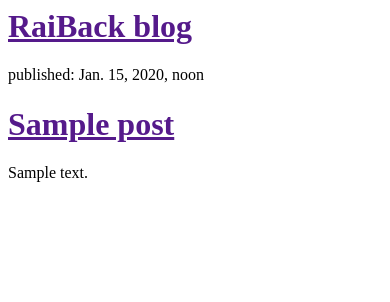
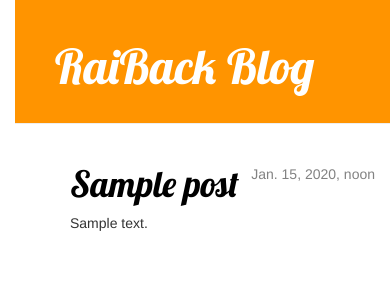
Before and after one commit to RaiBack21/my-first-blog, a Django app: page / in a window 390 px wide. Shown: the top 302 px of the page. Run offline with Django 4.2, Linux system fonts and the light colour scheme; tables that the repository leaves empty hold one stand-in row (values such as "Sample post"); some libraries are stand-ins or nearby versions.

Commit message:
Added view and template for detailed blog post as well CSS for the site.

```diff
--- /dev/null
+++ b/django/blog/static/css/blog.css
@@ -0,0 +1,56 @@
+h1 a {
+    color: #FCA205;
+    font-family: 'Lobster';
+}
+
+body {
+    padding-left: 15px;
+}
+
+.page-header {
+    background-color: #ff9400;
+    margin-top: 0;
+    padding: 20px 20px 20px 40px;
+}
+
+.page-header h1, .page-header h1 a, .page-header h1 a:visited, .page-header h1 a:active {
+    color: #ffffff;
+    font-size: 36pt;
+    text-decoration: none;
+}
+
+.content {
+    margin-left: 40px;
+}
+
+h1, h2, h3, h4 {
+    font-family: 'Lobster', cursive;
+}
+
+.date {
+    float: right;
+    color: #828282;
+}
+
+.save {
+    float: right;
+}
+
+.post-form textarea, .post-form input {
+    width: 100%;
+}
+
+.top-menu, .top-menu:hover, .top-menu:visited {
+    color: #ffffff;
+    float: right;
+    font-size: 26pt;
+    margin-right: 20px;
+}
+
+.post {
+    margin-bottom: 70px;
+}
+
+.post h1 a, .post h1 a:visited {
+    color: #000000;
+}
--- /dev/null
+++ b/django/blog/templates/blog/base.html
@@ -0,0 +1,24 @@
+{% load static %}
+
+<html>
+    <head>
+      <link rel="stylesheet" href="//maxcdn.bootstrapcdn.com/bootstrap/3.2.0/css/bootstrap.min.css">
+      <link rel="stylesheet" href="//maxcdn.bootstrapcdn.com/bootstrap/3.2.0/css/bootstrap-theme.min.css">
+      <link href="https://fonts.googleapis.com/css?family=Lobster&subset=latin,latin-ext" rel="stylesheet" type="text/css">
+      <link rel="stylesheet" href="{% static 'css/blog.css' %}">
+      <title>RaiBack blog</title>
+    </head>
+    <body>
+      <div class="page-header">
+              <h1><a href="/">RaiBack Blog</a></h1>
+          </div>
+          <div class="content container">
+              <div class="row">
+                  <div class="col-md-8">
+                  {% block content %}
+                  {% endblock %}
+                  </div>
+              </div>
+          </div>
+    </body>
+</html>
--- a/django/blog/templates/blog/post_list.html
+++ b/django/blog/templates/blog/post_list.html
@@ -1,20 +1,13 @@
-<html>
-    <head>
-      <title>RaiBack blog</title>
-    </head>
-    <body>
+{% extends 'blog/base.html' %}
 
-      <div>
-        <h1><a href="">RaiBack blog</a></h1>
+{% block content%}
+  {% for post in posts %}
+    <div class="post">
+      <div class="date">
+        {{ post.published_date }}
       </div>
-
-      {% for post in posts %}
-        <div>
-          <p>published: {{ post.published_date }}</p>
-          <h1><a href="">{{ post.title }}</a></h1>
-          <p>{{ post.text|linebreaksbr }}</p>
-        </div>
-      {% endfor %}
-
-    </body>
-</html>
+      <h1><a href="{% url 'post_detail' pk=post.pk %}">{{ post.title }}</a></h1>
+      <p>{{ post.text|linebreaksbr }}</p>
+    </div>
+  {% endfor %}
+{% endblock %}
--- a/django/blog/urls.py
+++ b/django/blog/urls.py
@@ -3,4 +3,5 @@ from . import views
 
 urlpatterns = [
     re_path(r'^$', views.post_list, name='post_list'),
+    re_path(r'^post/(?P<pk>[0-9]+)/$', views.post_detail, name='post_detail'),
     ]
--- a/django/blog/views.py
+++ b/django/blog/views.py
@@ -1,7 +1,11 @@
-from django.shortcuts import render
+from django.shortcuts import render, get_object_or_404
 from django.utils import timezone
 from .models import Post
 
 def post_list(request):
     posts = Post.objects.filter(published_date__lte=timezone.now()).order_by('published_date') #Дав ім'я QuerySet
     return render(request, 'blog/post_list.html', {'posts': posts}) #В {}- дужках вказав що потріно передати для використання в шаблоні
+
+def post_detail(request, pk):
+    post = get_object_or_404(Post, pk=pk)
+    return render(request, 'blog/post_detail.html', {'post': post})
```
Also changed, not shown: django/blog/templates/blog/post_detail.html (added, +13 -0 lines).
